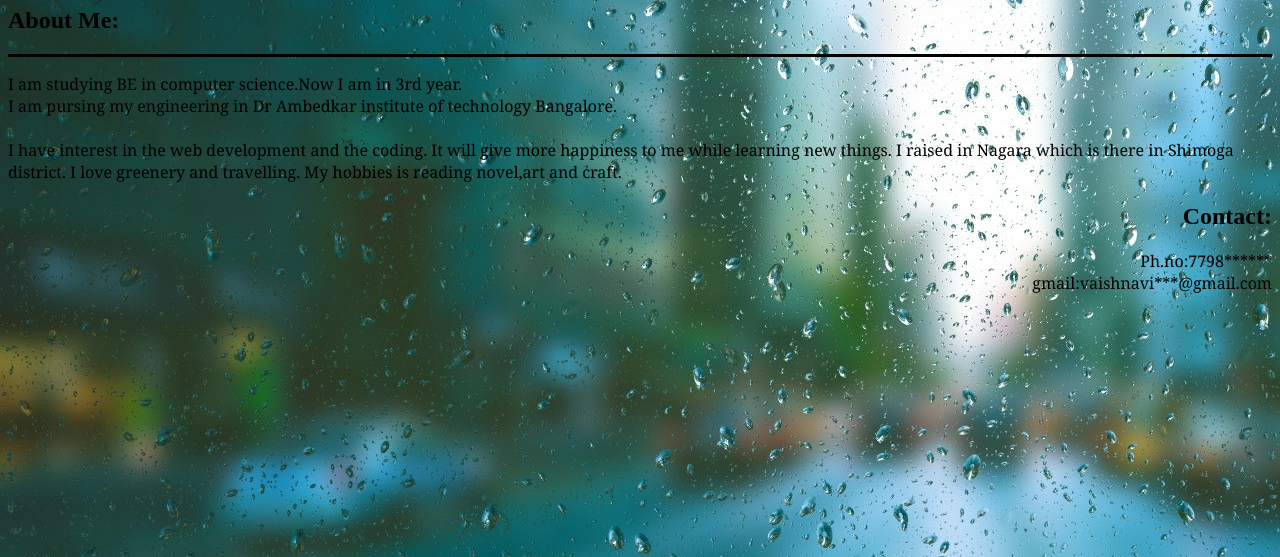
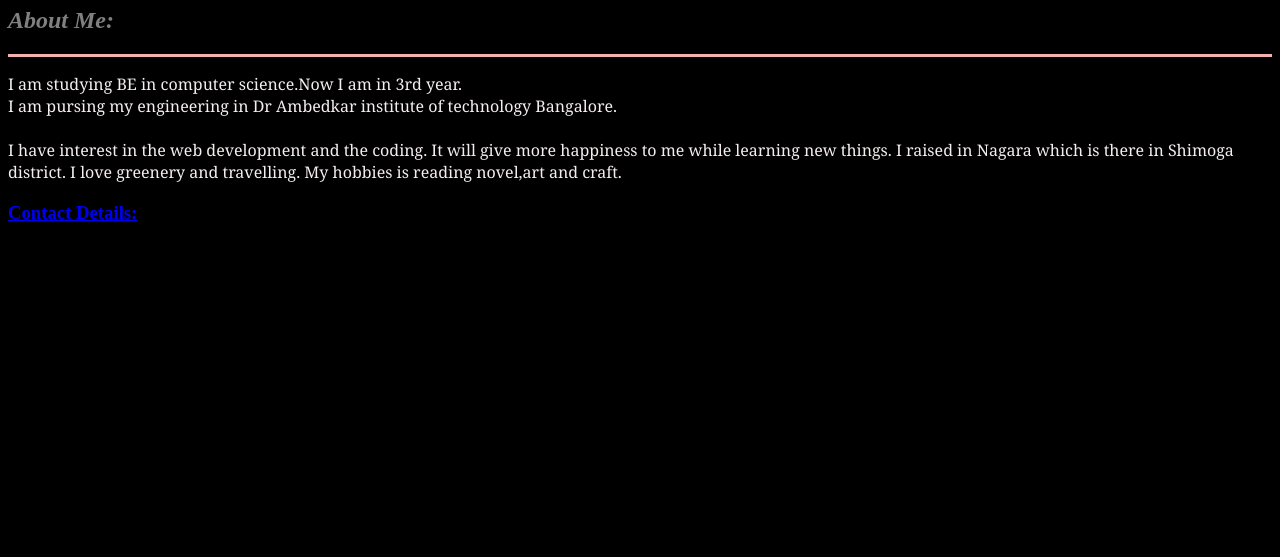
Before and after one commit to Vaishnavi-HA/Vaishnavi-HA.github.io, a plain HTML site: page index.html in a window 1280 px wide. Shown: the part 243-800 px from the top of the page. Drawn offline with Linux system fonts and the light colour scheme; files whose address does not match are found by name.

Commit message:
Add files via upload

```diff
--- a/index.html
+++ b/index.html
@@ -7,13 +7,13 @@
     <style type="text/css">
 
     h1.class{font-style:bold;font-size:50;color:rgb(15, 146, 15);background-color:black;}
-    p.solid {border-bottom-style: solid;border-bottom-color:black;border-bottom-width:1mm;}
-    p.details{font-size:60; color:black; text-align:left;font-family:Cambria;}
-    h2.about{font-size:70;font-variant: bold;}
-    h2.contact{font-color:rgb(31, 173, 230);text-align:right;}
-    p.cdetails{font-size:60; color:black; text-align:right;font-family:Cambria;}
+    p.solid {border-bottom-style: solid;border-bottom-color:rgb(243, 177, 177);border-bottom-width:1mm;}
+    p.details{font-size:60; color:rgb(245, 238, 238); text-align:left;font-family:Cambria;}
+    h2.about{font-size:70;font-variant: bold;font-style:italic;color:grey;}
+
+
     body {
- background-image:url(backgroundimage.jpg);
+ background-color:black;
 
 }
 </style>
@@ -25,7 +25,7 @@
 <h2 class="about">About Me:</h2>
 <p class="solid"></p>
 <p class="details">I am studying BE in computer science.Now I am in 3rd year.<br/>I am pursing my engineering in Dr Ambedkar institute of technology Bangalore.<br/><br/>I have interest in the web development and the coding. It will give more happiness to me while learning new things. I raised in Nagara which is there in Shimoga district. I love greenery and travelling. My hobbies is reading novel,art and craft.</p>
-<h2 class="contact">Contact:</h2>
-<p class="cdetails">Ph.no:7798******<br/>gmail:vaishnavi***@gmail.com</p>
+
+<a href="details.html"><h3>Contact Details:<h3></a>
 </body>
 </html>
```
Also changed, not shown: details.html (added, +16 -0 lines).
